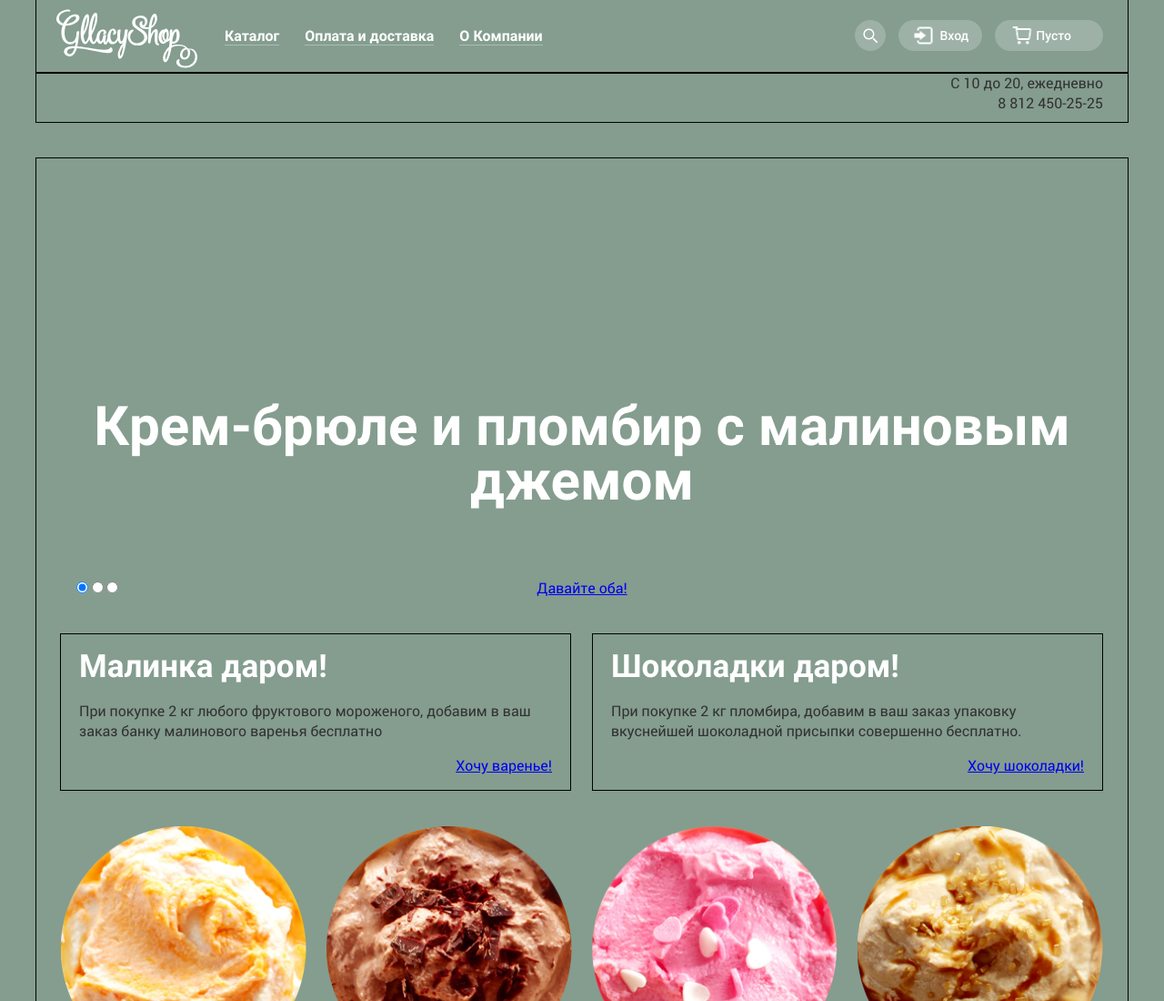
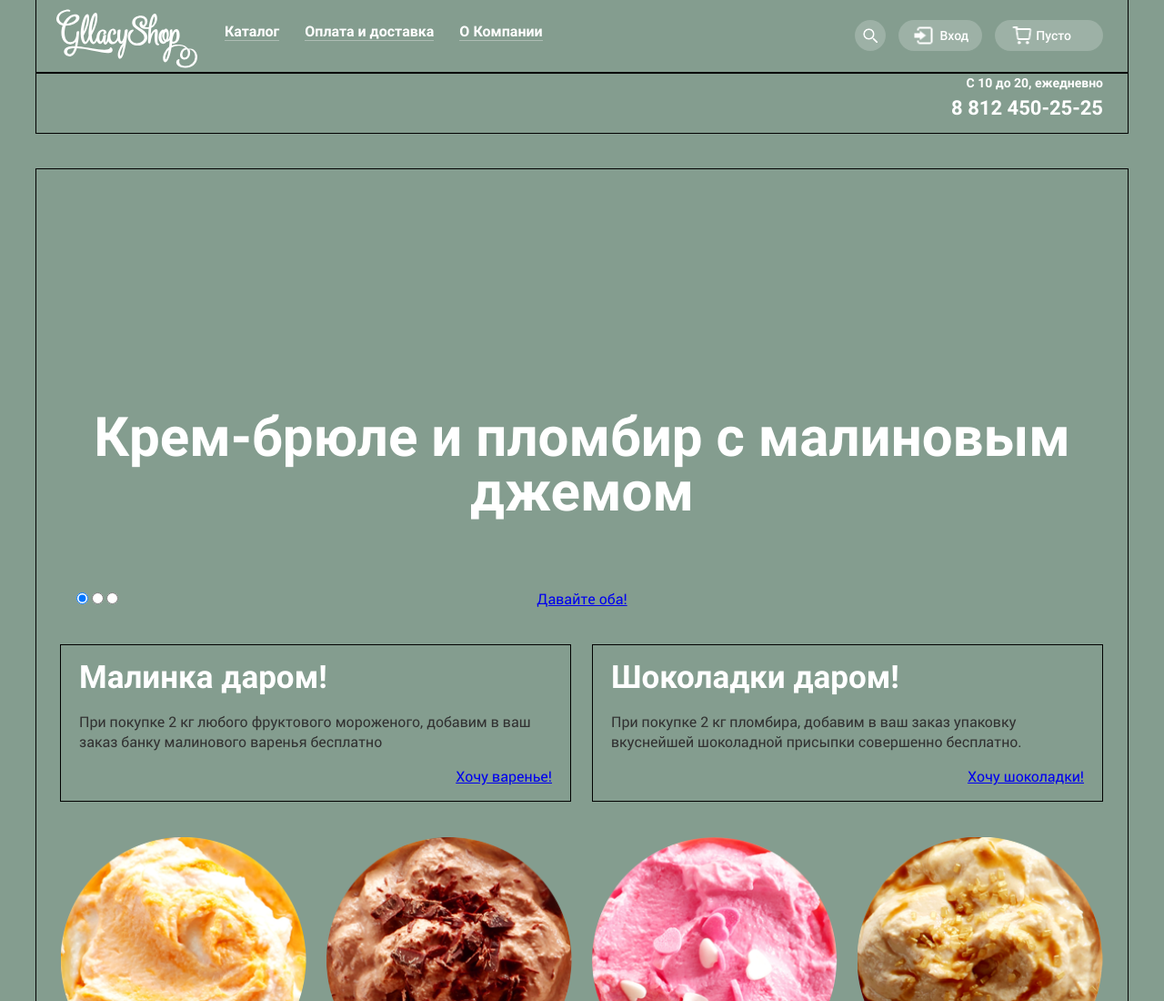
Before and after one commit to scann/8695-gllacy, a plain HTML site: page index.html in a window 1280 px wide. Shown: the top 1100 px of the page at 91% size. Drawn offline with Linux system fonts and the light colour scheme.

Commit message:
header contacts

```diff
--- a/css/style.css
+++ b/css/style.css
@@ -89,7 +89,7 @@ h3 {
 .main-navigation {
   width: 658px;
   float: left;
-  margin-top: 10px;
+  margin-top: 5px;
 }
 .main-navigation-ul {
   margin: 0;
@@ -264,10 +264,18 @@ h3 {
   background-position: -94px -64px;
 }
 .header-contacts {
+  position: relative;
   width: 290px;
   float: right;
   margin-bottom: 10px;
   text-align: right;
+  font-size: 14px;
+  font-family: "Roboto Bold", Arial, sans-serif;
+  color: #ffffff;
+}
+.header-contacts-phone {
+  line-height: 1.55em;
+  font-size: 22px;
 }
 .slider {
   text-align: center;
```
